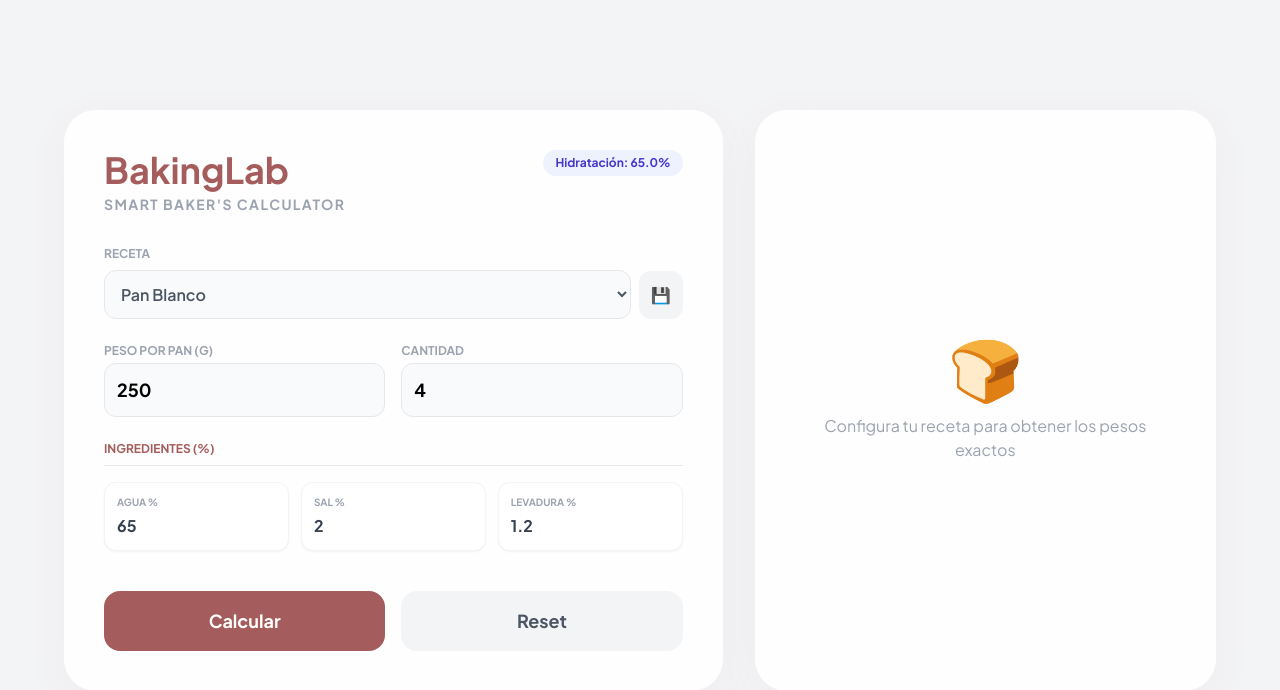
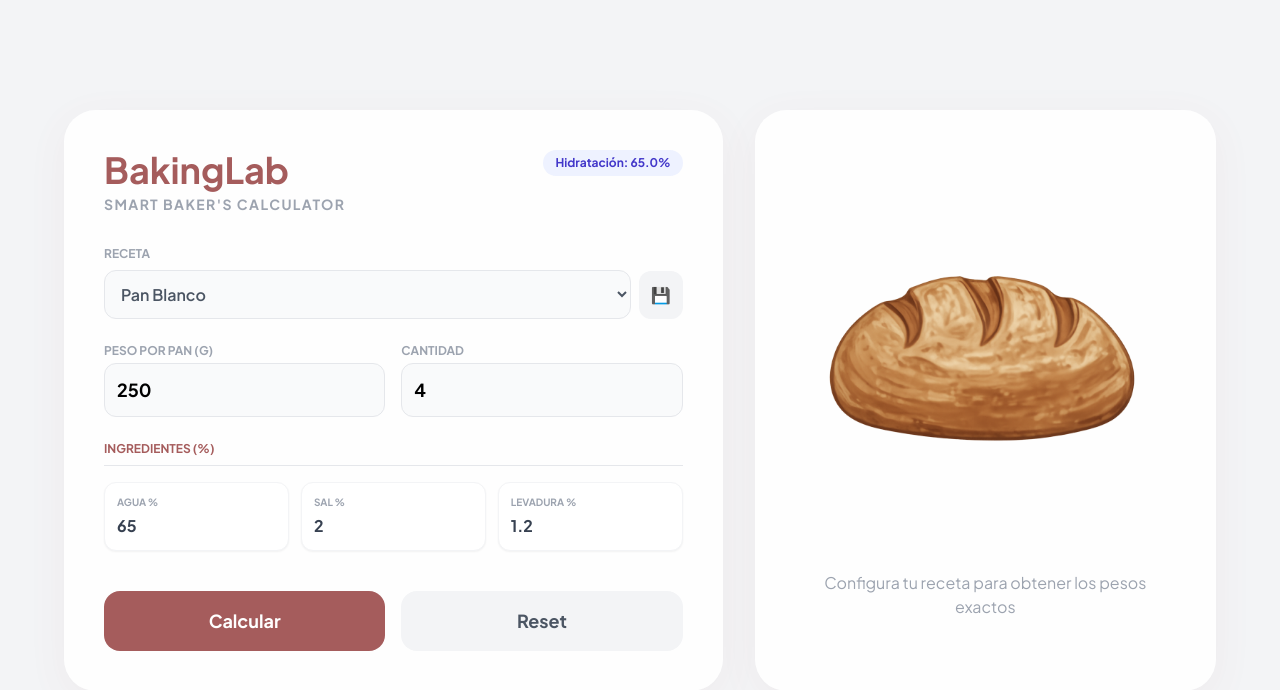
Before and after one commit to Duartedcj/Calculadora-Panadera, a plain HTML site: page index.html in a window 1280 px wide. Drawn offline with nearby package versions, Linux system fonts and the light colour scheme.

Commit message:
Actualizar index.html

```diff
--- a/index.html
+++ b/index.html
@@ -78,7 +78,7 @@
             </div>
 
             <div id="placeholder" class="glass-card flex-grow p-12 flex flex-col items-center justify-center text-center">
-                <div class="text-6xl mb-4">🍞</div>
+                <img src="814B52B8-868E-436C-8A11-FF1198932CA3.png" alt="Pan Artesanal" class="bread-image mb-6">
                 <p class="text-gray-400 font-medium">Configura tu receta para obtener los pesos exactos</p>
             </div>
         </div>
```
